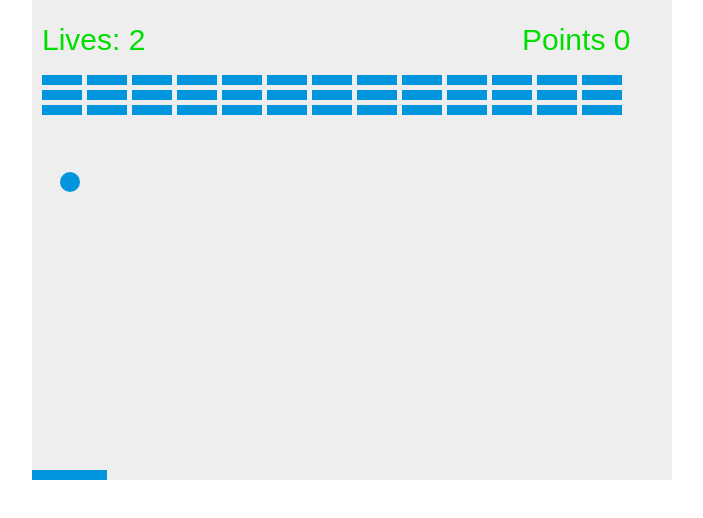
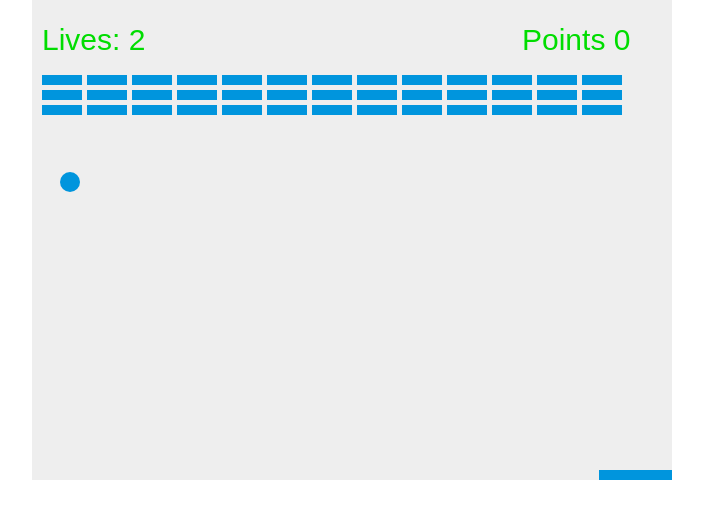
Before and after one commit to oglejsi2/testhtml, a plain HTML site: page index.html in a window 1280 px wide. Shown: the whole page, without its empty margins (288-991 px from the left). Drawn offline with Linux system fonts and the light colour scheme.

Commit message:
index commit android 3

```diff
--- a/index.html
+++ b/index.html
@@ -92,16 +92,18 @@
         document.addEventListener("keyup", keyUpHandler, false);
 
         var el = document.getElementsByTagName("canvas")[0];
-        el.addEventListener("touchstart", drawBall());
-        el.addEventListener("touchmove", drawBall());
-        el.addEventListener("touchend", drawBall());
-        el.addEventListener("touchcancel", drawBall());
+        el.addEventListener("touchstart", moveRigth());
+        el.addEventListener("touchmove", moveRigth());
+        el.addEventListener("touchend", moveRigth());
+        el.addEventListener("touchcancel", moveRigth());
 
         paddleX=0;
 
         ctx.font = "30px Arial";
 
-
+        function moveRigth() {
+            rightPressed = true;
+        }
 
         function keyDownHandler(e) {
             if(e.keyCode == 39) {
```
